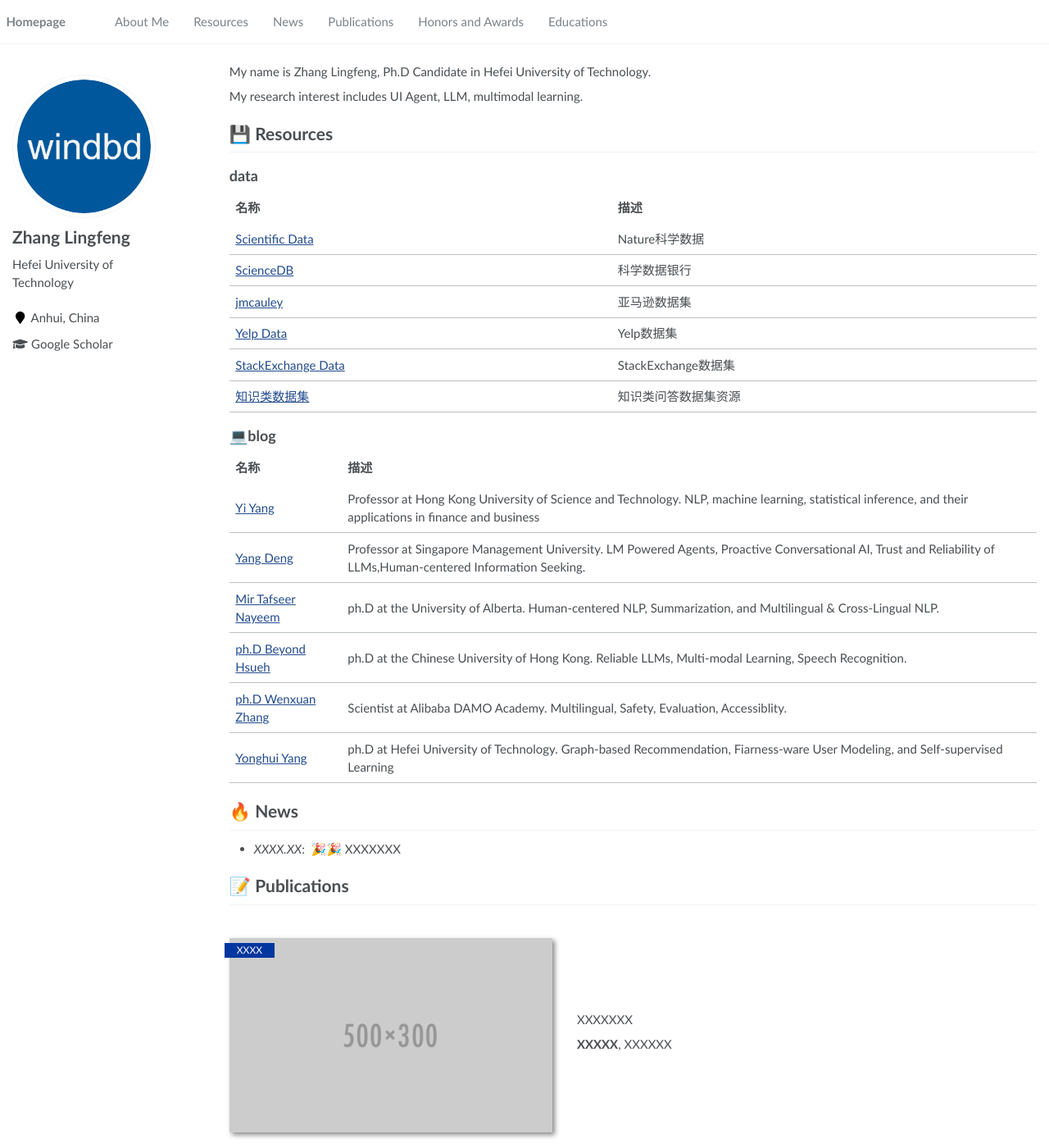
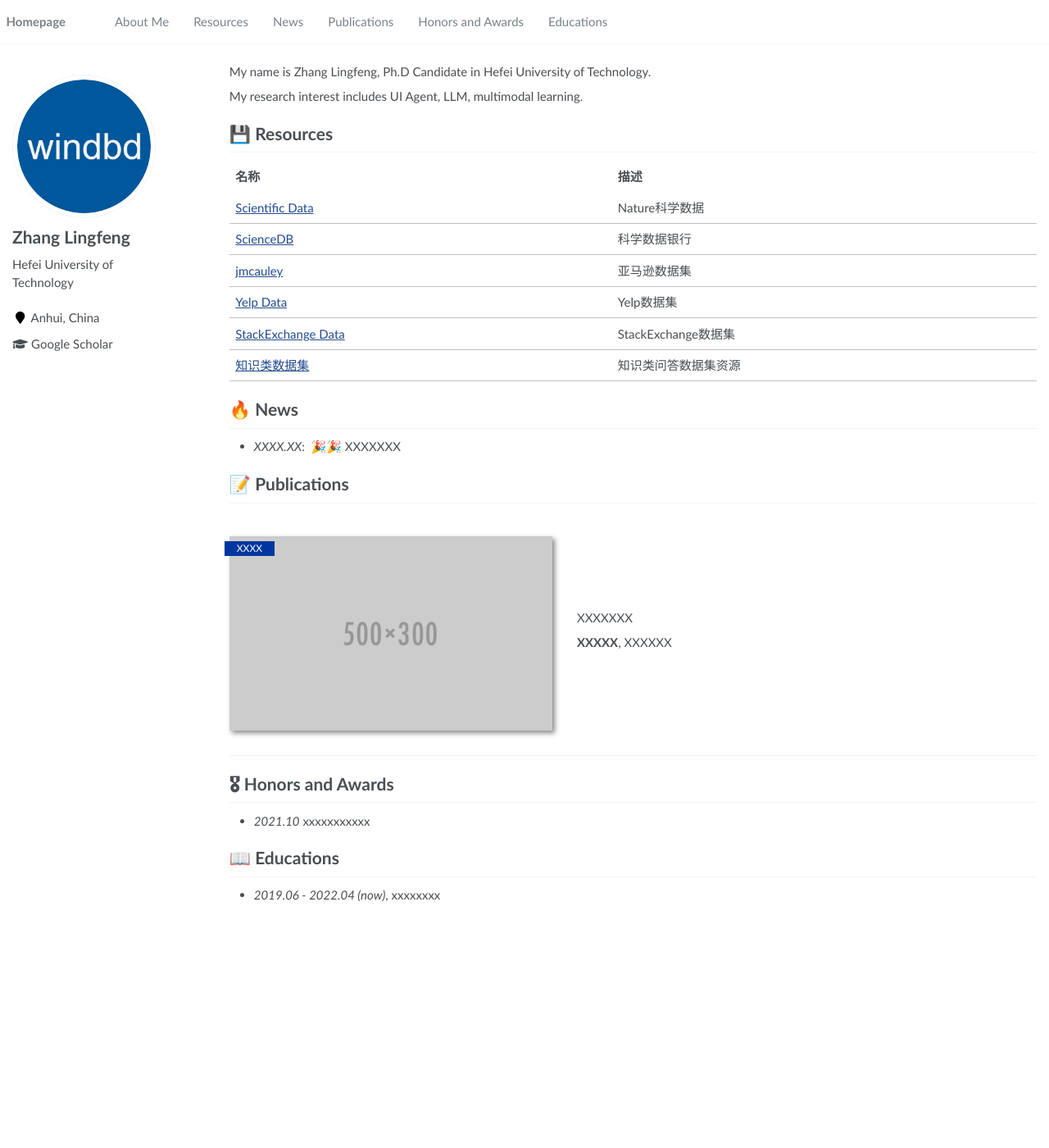
Before and after one commit to windbd/windbd.github.io, a Jekyll site: the page built from _pages/about.md, in a window 1280 px wide and 1400 px high. Shown: the whole window at 82% size. Built offline with Jekyll 4.4.1, drawn with Linux system fonts in a browser that asks for light colours.

Commit message:
update following

```diff
--- a/_pages/about.md
+++ b/_pages/about.md
@@ -22,7 +22,6 @@ My name is Zhang Lingfeng, Ph.D Candidate in Hefei University of Technology.
 My research interest includes UI Agent, LLM, multimodal learning.
 
 # 💾 Resources
-## data
 <table>
   <tr>
       <th>名称</th>
@@ -54,44 +53,6 @@ My research interest includes UI Agent, LLM, multimodal learning.
   </tr>
 </table>
 
-## 💻blog
-<table>
-  <tr>
-      <th>名称</th>
-      <th>描述</th>
-  </tr>
-  <tr>
-      <td><a href="https://yya518.github.io/">Yi Yang</a></td>
-      <td>Professor at Hong Kong University of Science and Technology.
-          NLP, machine learning, statistical inference, and their applications in finance and business</td>
-  </tr>
-  <tr>
-      <td><a href="https://dengyang17.github.io/">Yang Deng</a></td>
-      <td>Professor at Singapore Management University.
-          LM Powered Agents, Proactive Conversational AI, Trust and Reliability of LLMs,Human-centered Information Seeking.</td>
-  </tr>
-  <tr>
-      <td><a href="https://tafseer-nayeem.github.io/">Mir Tafseer Nayeem</a></td>
-      <td>ph.D at the University of Alberta.
-          Human-centered NLP, Summarization, and Multilingual & Cross-Lingual NLP.</td>
-  </tr>
-  <tr>
-      <td><a href="https://amourwaltz.github.io/">ph.D Beyond Hsueh</a></td>
-      <td>ph.D at the Chinese University of Hong Kong.
-          Reliable LLMs, Multi-modal Learning, Speech Recognition.</td>
-  </tr>
-  <tr>
-      <td><a href="https://isakzhang.github.io/">ph.D Wenxuan Zhang</a></td>
-      <td>Scientist at Alibaba DAMO Academy.
-          Multilingual, Safety, Evaluation, Accessiblity.</td>
-  </tr>
-  <tr>
-      <td><a href="https://yimutianyang.github.io/">Yonghui Yang</a></td>
-      <td>ph.D at Hefei University of Technology.
-          Graph-based Recommendation, Fiarness-ware User Modeling, and Self-supervised Learning</td>
-  </tr>
-</table>
-
 # 🔥 News
 - *XXXX.XX*: &nbsp;🎉🎉 XXXXXXX
 
```
